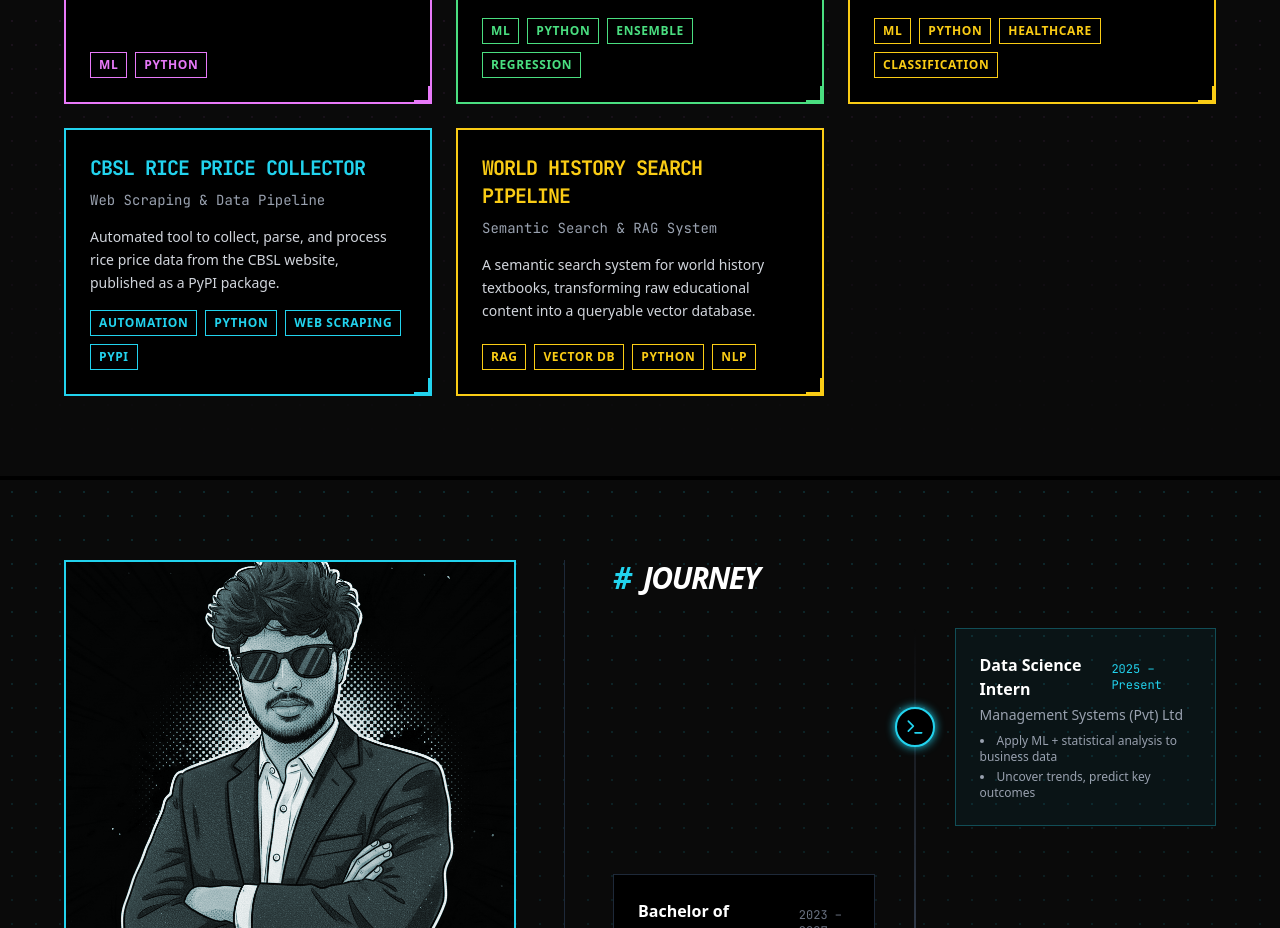
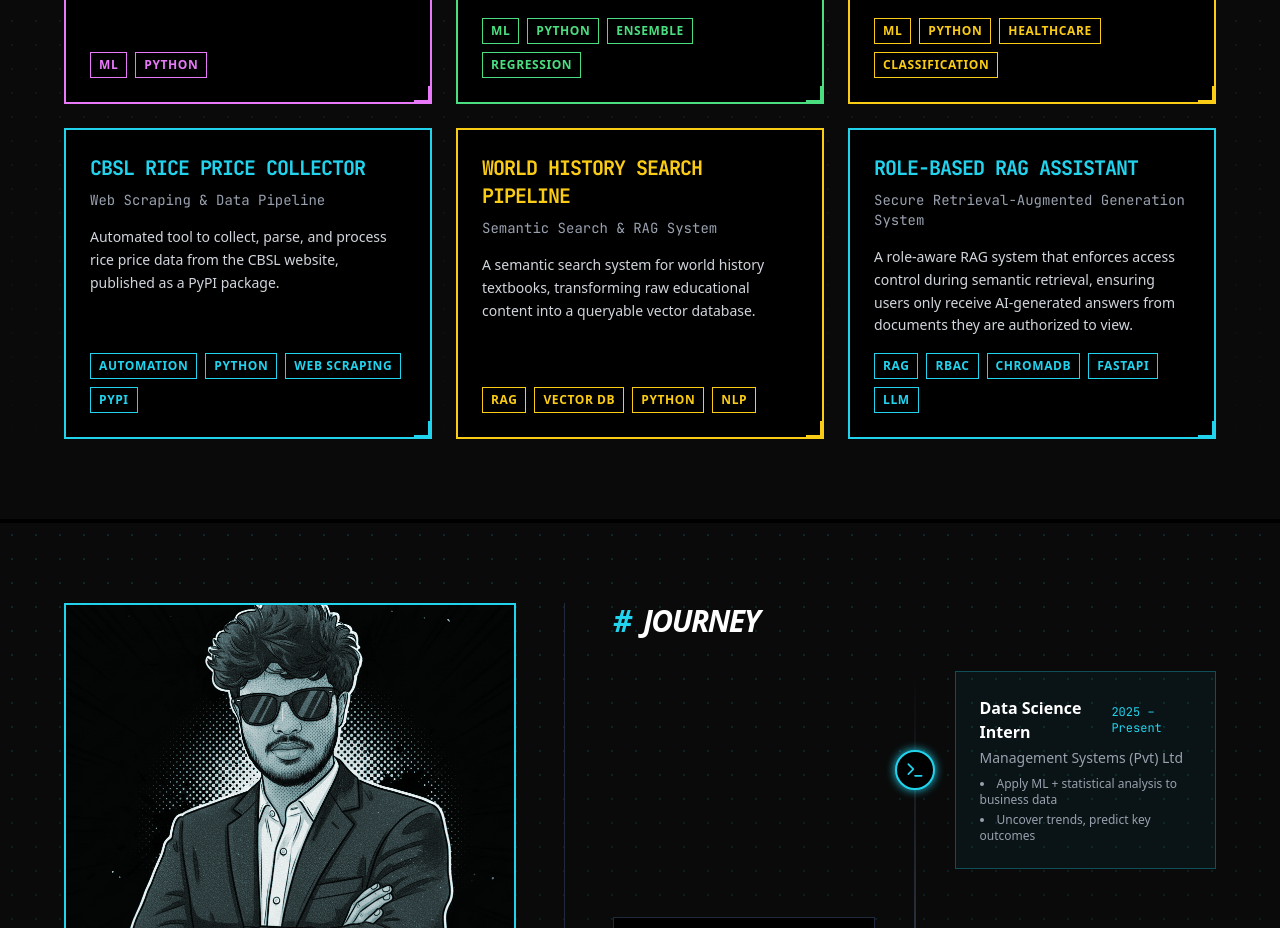
Before and after one commit to ChamoChiran/protfolio-page, a React (Vite) app: page / in a window 1280 px wide. Shown: the part 1211-2139 px from the top of the page. Built offline with nearby package versions, Linux system fonts and the light colour scheme.

Commit message:
added new project

```diff
--- a/src/data/index.jsx
+++ b/src/data/index.jsx
@@ -4,6 +4,7 @@ import mentalHealthImg from '../assets/images/mental-health-clf/mental-health-cl
 import housePricePred from '../assets/images/house-price-pred/house-price-pred.png';
 import ricePriceCollectorImg from '../assets/images/rice-price-collector/rice-price-collector.png';
 import historyAgentImg from '../assets/images/history-book/history_agent_ss.png';
+import roleBasedRagImg from '../assets/images/role-based-rag/ss1.png';
 
 export const SOCIAL_LINKS = {
   linkedin: "https://www.linkedin.com/in/chamochiran/",
@@ -111,7 +112,7 @@ export const PROJECTS = [
     theme: "cyan",
     image: ricePriceCollectorImg,
     details: {
-      date: "2024",
+      date: "2025",
       role: "Python Developer",
       tools: "Python, PyPI, pdfplumber",
       repo: "https://github.com/ChamoChiran/rice_price_collector",
@@ -140,7 +141,7 @@ export const PROJECTS = [
     tags: ["RAG", "Vector DB", "Python", "NLP"],
     theme: "yellow",
     details: {
-      date: "2024",
+      date: "2025",
       role: "AI Engineer",
       tools: "Python, ChromaDB, LangChain, Gemini API",
       repo: "https://github.com/ChamoChiran/world-history-search-pipeline",
@@ -159,6 +160,38 @@ export const PROJECTS = [
         { name: "Gemini API", desc: "LLM integration" }
       ],
       results: "Successfully built a pipeline that converts textbooks into a queryable vector database, enabling context-aware semantic search for historical queries."
+    }
+  },
+  {
+    id: 6,
+    title: "Role-Based RAG Assistant",
+    subtitle: "Secure Retrieval-Augmented Generation System",
+    desc: "A role-aware RAG system that enforces access control during semantic retrieval, ensuring users only receive AI-generated answers from documents they are authorized to view.",
+    image: roleBasedRagImg,
+    tags: ["RAG", "RBAC", "ChromaDB", "FastAPI", "LLM"],
+    theme: "cyan",
+    details: {
+      date: "2025",
+      role: "AI Engineer",
+      tools: "Python, FastAPI, ChromaDB, Sentence Transformers, Gemini API, React",
+      repo: "https://github.com/ChamoChiran/role-based-rag-system",
+      objective: "Design and implement a secure, role-based Retrieval-Augmented Generation system that prevents unauthorized data access while providing accurate, context-aware AI responses.",
+      steps: [
+        "Document ingestion with role-based metadata tagging",
+        "Semantic chunking and embedding using sentence-transformers",
+        "Vector database construction with ChromaDB and metadata filtering",
+        "Role-aware semantic retrieval and context assembly",
+        "Prompt engineering and response generation using Gemini LLM"
+      ],
+      techStack: [
+        { name: "Python", desc: "Core backend programming language" },
+        { name: "FastAPI", desc: "High-performance API framework" },
+        { name: "ChromaDB", desc: "Vector database with metadata-based filtering" },
+        { name: "Sentence-Transformers", desc: "Embedding generation for semantic search" },
+        { name: "Gemini API", desc: "LLM for grounded response generation" },
+        { name: "React", desc: "Frontend chat interface with role selection" }
+      ],
+      results: "Successfully implemented a secure RAG system that combines semantic search with role-based access control, preventing information leakage while delivering accurate, auditable AI-generated responses."
     }
   }
 ];
```
Also changed, not shown: src/assets/images/role-based-rag/ss1.png (added).
